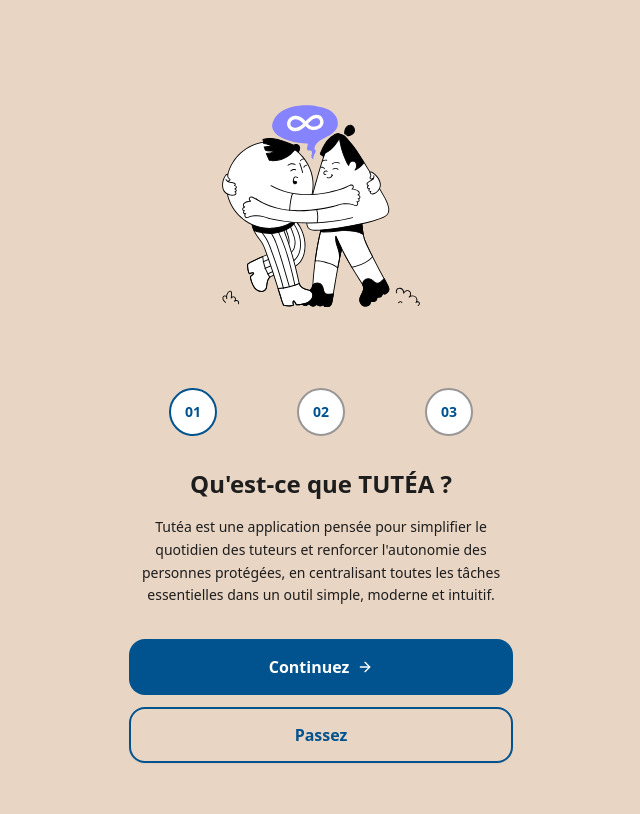
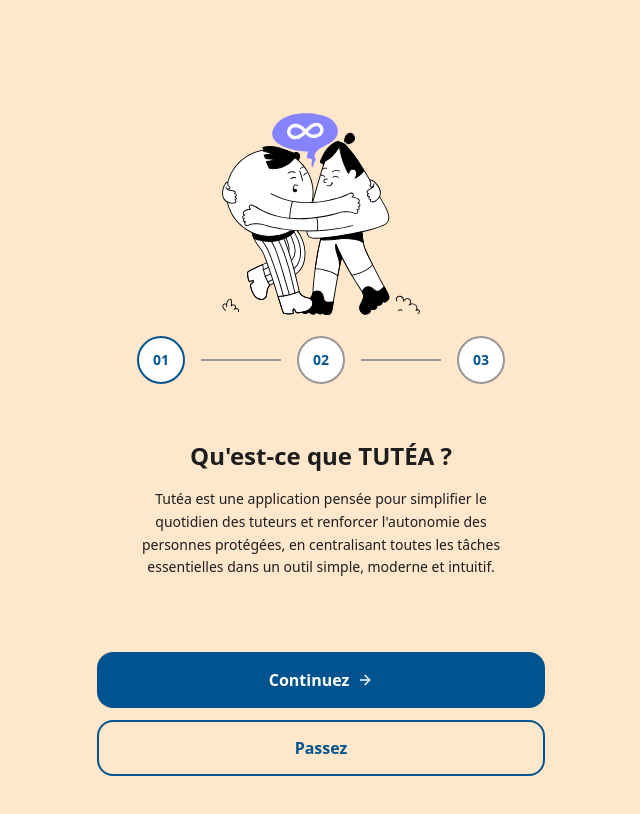
Before and after one commit to FLXwkg/tutea-mvp, a Next.js app: page /onboarding in a window 1280 px wide. Shown: the top 814 px of the page, without its empty margins (319-959 px from the left). Built offline with nearby package versions, Linux system fonts and the light colour scheme.

Commit message:
:art: Onboarding finalisé

```diff
--- a/src/app/onboarding/page.tsx
+++ b/src/app/onboarding/page.tsx
@@ -18,13 +18,7 @@
   {
     id: 2,
     title: "Retrouvez l'essentiel",
-    description: "Sur Tutéa, plusieurs fonctionnalités sont proposées pour faciliter la gestion du quotidien :",
-    features: [
-      "un calendrier partagé,",
-      "des tutos pour accompagner les actions du quotidien,",
-      "des outils pour gérer le budget,",
-      "un gestionnaire de documents administratifs.",
-    ],
+    description: "Sur Tutéa, plusieurs fonctionnalités sont proposées pour faciliter la gestion du quotidien, dont un calendrier partagé, des tutos pour accompagner les actions du quotidien, des outils pour gérer le budget et un gestionnaire de documents administratifs.",
     icon: OnboardingImage2,
   },
   {
@@ -61,18 +55,18 @@
   const Icon = step.icon
 
   return (
-    <div className="min-h-screen bg-[#E8D5C4] flex items-center justify-center p-6">
-      <div className="w-full max-w-md bg-[#E8D5C4] rounded-3xl p-8 relative">
+    <div className="min-h-screen bg-brand-bg flex items-center justify-center p-6">
+      <div className="w-full max-w-md bg-brand-bg rounded-3xl p-8 relative h-[700px]">
         {/* Illustration/Icon */}
-        <div className="flex justify-center mb-8">
+        <div className="fixed top-16 left-1/2 transform -translate-x-1/2 flex justify-center z-10">
           <Icon />
         </div>
 
         {/* Progress indicators */}
-        <div className="flex justify-center gap-20 mb-8">
+        <div className="fixed top-[45%] left-1/2 transform -translate-x-1/2 -translate-y-1/2 flex justify-center items-center z-10">
           {onboardingSteps.map((s, index) => (
+            <div key={s.id} className="flex items-center">
               <div
-              key={s.id}
                 className={`flex items-center justify-center w-12 h-12 rounded-full border-2 text-sm font-montserrat font-semibold transition-colors ${
                   index === currentStep
                     ? "bg-white text-brand-blue border-brand-blue"
@@ -83,32 +77,27 @@
               >
                 {index < currentStep ? "✓" : `0${s.id}`}
               </div>
+              {index < onboardingSteps.length - 1 && (
+                <div className={`w-20 h-0.5 mx-4 transition-colors ${
+                  index < currentStep ? "bg-brand-blue" : "bg-border"
+                }`} />
+              )}
+            </div>
           ))}
         </div>
 
         {/* Content */}
-        <div className="text-center mb-8">
+        <div className="fixed top-[55%] left-1/2 transform -translate-x-1/2 w-full max-w-md px-8 text-center z-10">
           <h2 className="text-2xl font-montserrat font-bold text-foreground mb-4">
             {step.title}
           </h2>
           <p className="text-sm font-raleway text-foreground leading-relaxed">
             {step.description}
           </p>
-
-          {step.features && (
-            <ul className="mt-4 space-y-2 text-left">
-              {step.features.map((feature, index) => (
-                <li key={index} className="text-sm font-raleway text-foreground flex items-start">
-                  <span className="text-brand-blue mr-2">•</span>
-                  {feature}
-                </li>
-              ))}
-            </ul>
-          )}
         </div>
 
         {/* Buttons */}
-        <div className="space-y-3">
+        <div className="fixed bottom-6 left-6 right-6 max-w-md mx-auto space-y-3">
           <Button
             onClick={handleNext}
             className="w-full h-14 bg-brand-blue hover:bg-brand-purple text-white font-montserrat font-semibold rounded-2xl flex items-center justify-center gap-2 text-base"
@@ -119,8 +108,7 @@
 
           <Button
             onClick={handleSkip}
-            variant="outline"
-            className="w-full h-14 bg-transparent border-2 border-brand-blue text-brand-blue hover:bg-brand-blue/10 font-montserrat font-semibold rounded-2xl text-base"
+            className="w-full h-14 bg-brand-bg border-2 border-brand-blue text-brand-blue hover:bg-brand-blue/10 font-montserrat font-semibold rounded-2xl text-base"
           >
             Passez
           </Button>
```
Lines whose indentation alone changed are shown as unchanged.
